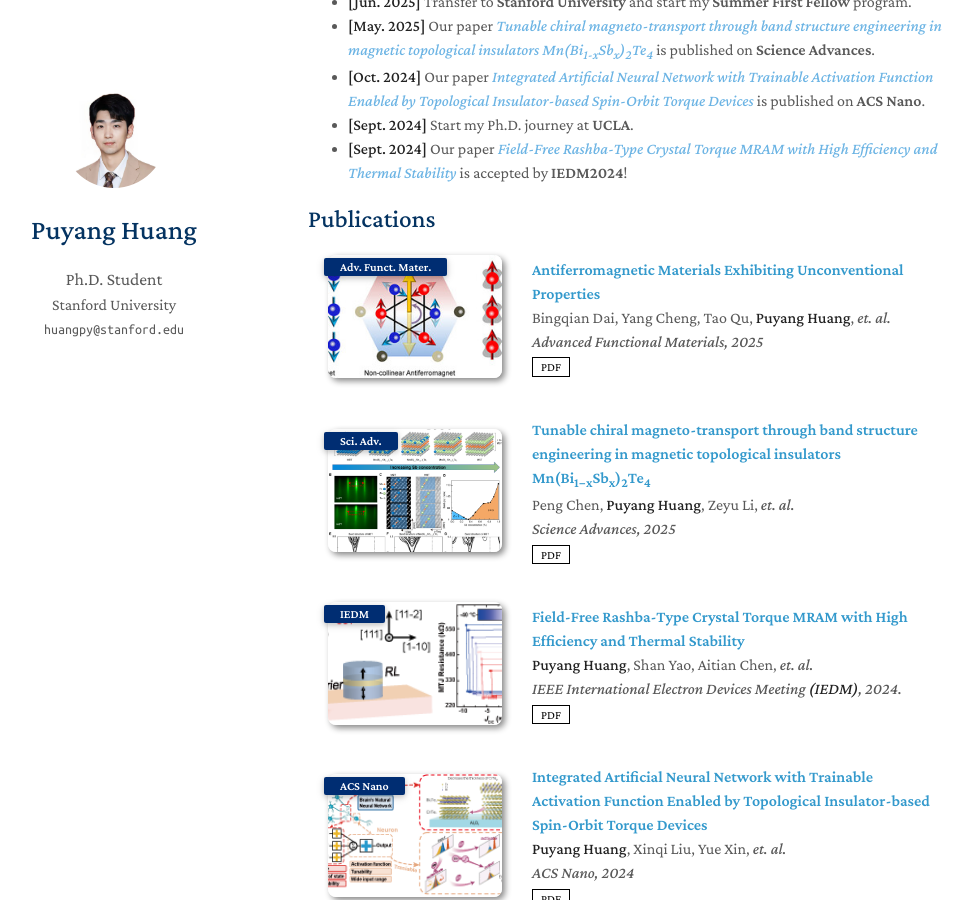
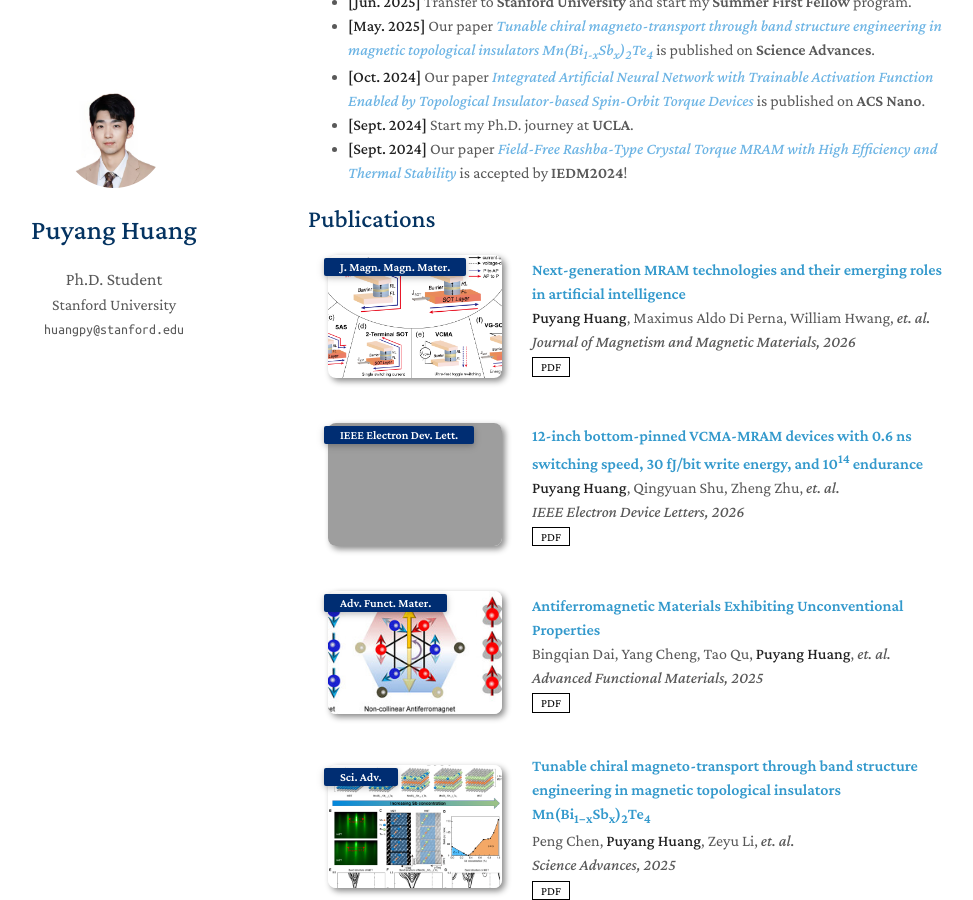
Before and after one commit to huang-piang/puyanghuang, a Jekyll site: the page built from index.md, in a window 1280 px wide and 900 px high, scrolled down 627 px. Shown: the whole window, without its empty margins (162-1135 px from the left). Built offline with Jekyll 4.4.1, drawn with Linux system fonts in a browser that asks for light colours; a style sheet for code colours, icons or effects is not loaded; our own code applies the rules of GitHub Pages for plain Markdown files; grey boxes are pictures that could not be loaded.

Commit message:
publications

```diff
--- a/_data/publications.yml
+++ b/_data/publications.yml
@@ -1,4 +1,20 @@
 main:
+
+  - title: Next-generation MRAM technologies and their emerging roles in artificial intelligence
+    authors: <strong>Puyang Huang</strong>, Maximus Aldo Di Perna, William Hwang, <i>et. al.</i>
+    conference_short: J. Magn. Magn. Mater.
+    conference: Journal of Magnetism and Magnetic Materials, 2026
+    pdf: https://www.sciencedirect.com/science/article/pii/S0304885326005007
+    image: ./assets/img/JMMM.png
+    notes:
+
+  - title: 12-inch bottom-pinned VCMA-MRAM devices with 0.6 ns switching speed, 30 fJ/bit write energy, and 10<sup>14</sup> endurance
+    authors: <strong>Puyang Huang</strong>, Qingyuan Shu, Zheng Zhu, <i>et. al.</i>
+    conference_short: IEEE Electron Dev. Lett.
+    conference: IEEE Electron Device Letters, 2026
+    pdf: https://ieeexplore.ieee.org/abstract/document/11481015
+    image: ./assets/img/EDL.png
+    notes:
 
   - title: Antiferromagnetic Materials Exhibiting Unconventional Properties
     authors: Bingqian Dai, Yang Cheng, Tao Qu, <strong>Puyang Huang</strong>, <i>et. al.</i>
```
Also changed, not shown: assets/img/JMMM.png (added), 1 other file.
